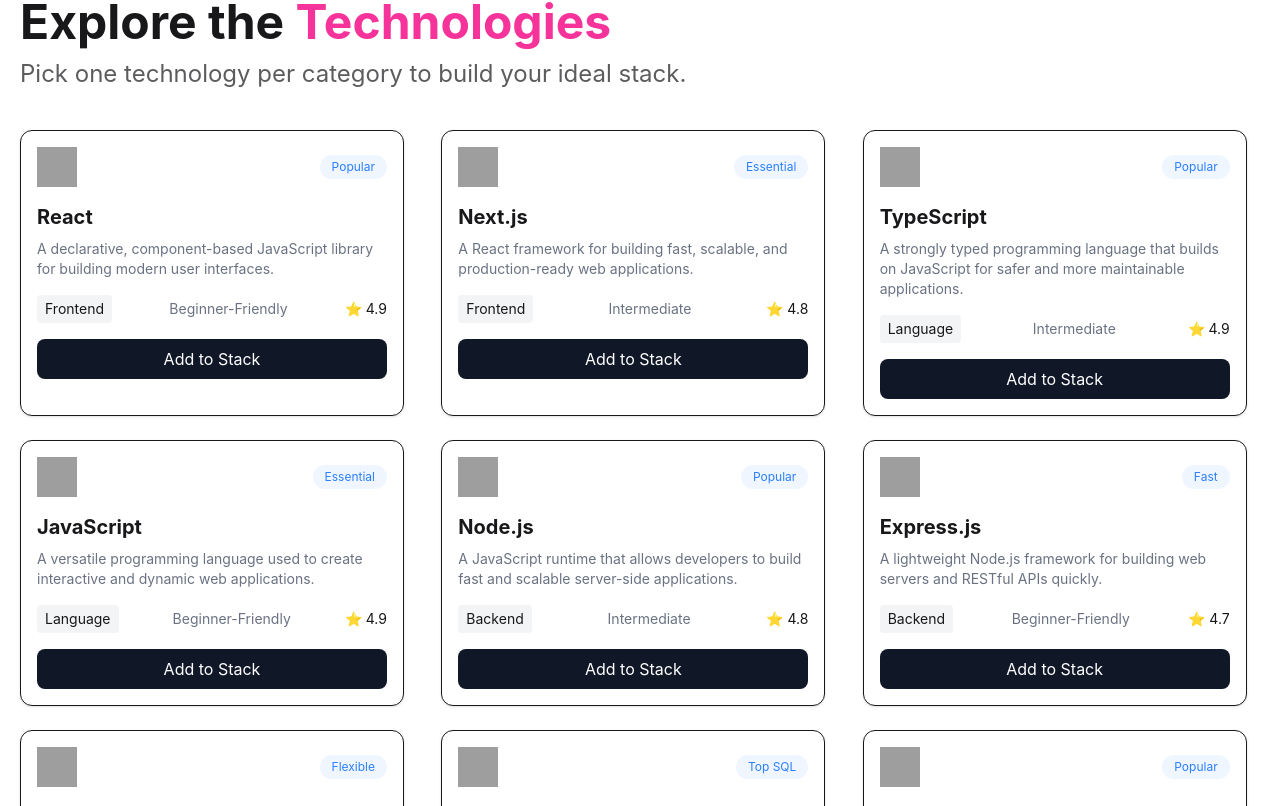
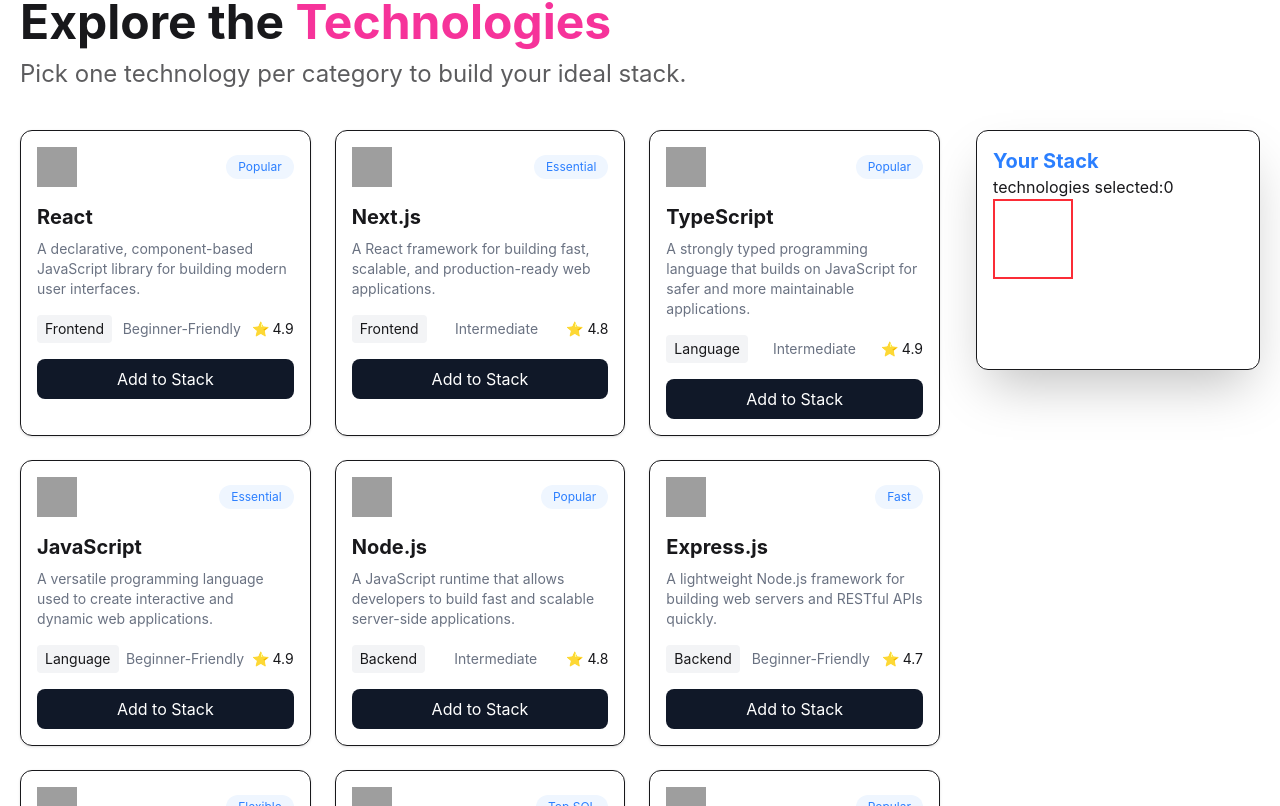
Before and after one commit to marufmr508/assignment05-app, a React (Vite) app: page / in a window 1280 px wide. Shown: the part 814-1620 px from the top of the page. Built offline with nearby package versions, Linux system fonts and the light colour scheme; grey boxes are pictures that could not be loaded.

Commit message:
added functional button selected technology

```diff
--- a/src/component/Technology.tsx
+++ b/src/component/Technology.tsx
@@ -1,9 +1,14 @@
 // import React from 'react'
 import type { TechnologyType } from "../type"
+
 interface typeCard{
 technology:TechnologyType
+ handleAddToChart(technology:TechnologyType):void;
 }
-export default function Technology({technology}:typeCard) {
+export default function Technology({technology,handleAddToChart}:typeCard) {
+    function addToChart(){
+        handleAddToChart(technology);
+    }
   return (
 
 
@@ -50,7 +55,7 @@
       </div>
 
       {/* Button */}
-      <button className="w-full mt-4 bg-gray-900 text-white py-2 rounded-lg hover:bg-purple-600 transition">
+      <button onClick={(addToChart)} className="w-full mt-4 bg-gray-900 text-white py-2 rounded-lg hover:bg-purple-600 transition">
         Add to Stack
       </button>
 
--- a/src/component/TechnologyList.tsx
+++ b/src/component/TechnologyList.tsx
@@ -1,11 +1,13 @@
 // import React from 'react'
 
 // import { type } from '../type'
-import { use } from "react";
+import { use, useState } from "react";
 import type {TechnologyType} from "../type";
 import Technology from '../component/Technology';
+
 export interface TechnologyProps{
     technologyListPromise:Promise<TechnologyType[]>
+
 }
 export const  technologyListPromise=async():Promise<TechnologyType[]>=>{
 const res=await fetch('/data.json')
@@ -16,29 +18,58 @@
 
 
 export default function TechnologyList({technologyListPromise}:TechnologyProps) {
+const[stack ,setStack]=useState<TechnologyType[]>([])
+
+function handleAddToChart(technology:TechnologyType):void{
+    setStack((previousTechnology)=>{
+                const alreadySelected = previousTechnology.some((stack)=>stack.id===technology.id);
+                if(alreadySelected){
+                 return previousTechnology;
+                }
+
+
+          return[...previousTechnology,technology]
+})
+}
+
+
+
     const technologyList=use(technologyListPromise);
     console.log(technologyList);
 
 
   return (
-       <section className="container mx-auto px-5 py-10">
+       <section className=" container mx-auto px-5 py-10">
 <h1 className="font-bold text-5xl mb-3">Explore the  <span className="text-pink-500">Technologies</span></h1>
         <p className="mb-10 text-2xl opacity-70">Pick one technology per category to build your ideal stack.</p>
+        <div className="flex gap-9  ">
+      <div className="grid grid-cols-1 sm:grid-cols-2 lg:grid-cols-3 gap-6">
 
-      <div className="grid grid-cols-1 sm:grid-cols-2 lg:grid-cols-3 gap-6">
     {
         technologyList.map((technology:TechnologyType)=>(
             <Technology key={technology.id}
                 technology={technology}
 
-
+handleAddToChart={handleAddToChart}
 
                 />
 
         ))
     }
 
+
        </div>
+        <div className=" w-90 h-60 max-w-sm border rounded-xl p-4   rounded-xl shadow-2xl items-center gap-5 ">
+            <h1 className="  text-2xl sm:text-xl font-bold text-blue-500">Your Stack</h1>
+            <p>technologies selected:{stack.length}</p>
+            <div className="border-2 border-red-500 w-20 h-20">
+
+            </div>
+
+        </div>
+       </div>
+
+
 
     </section>
   )
```
